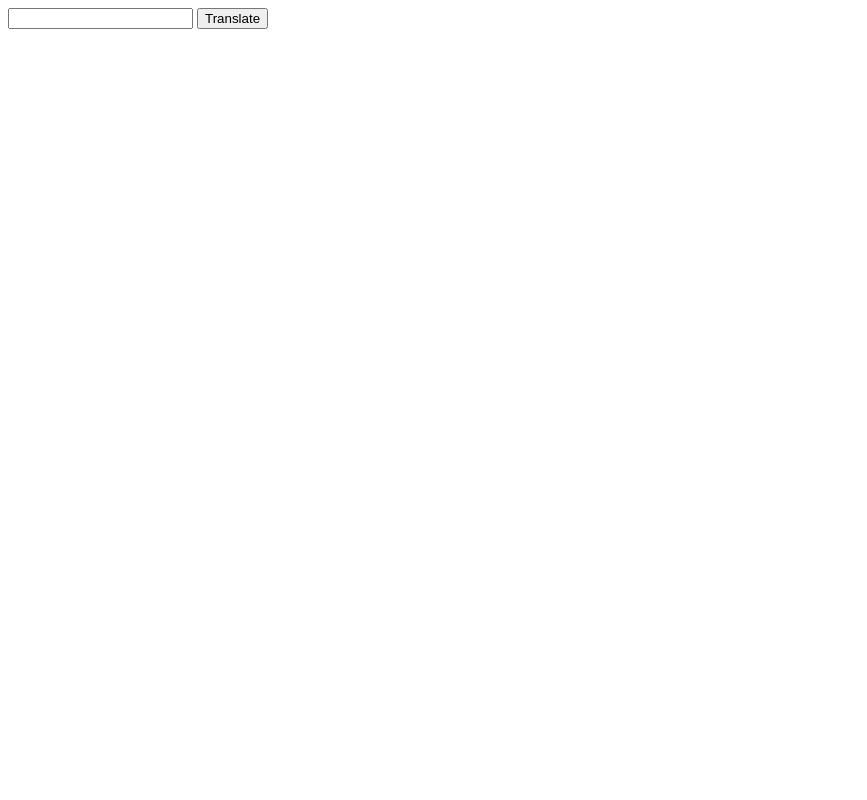
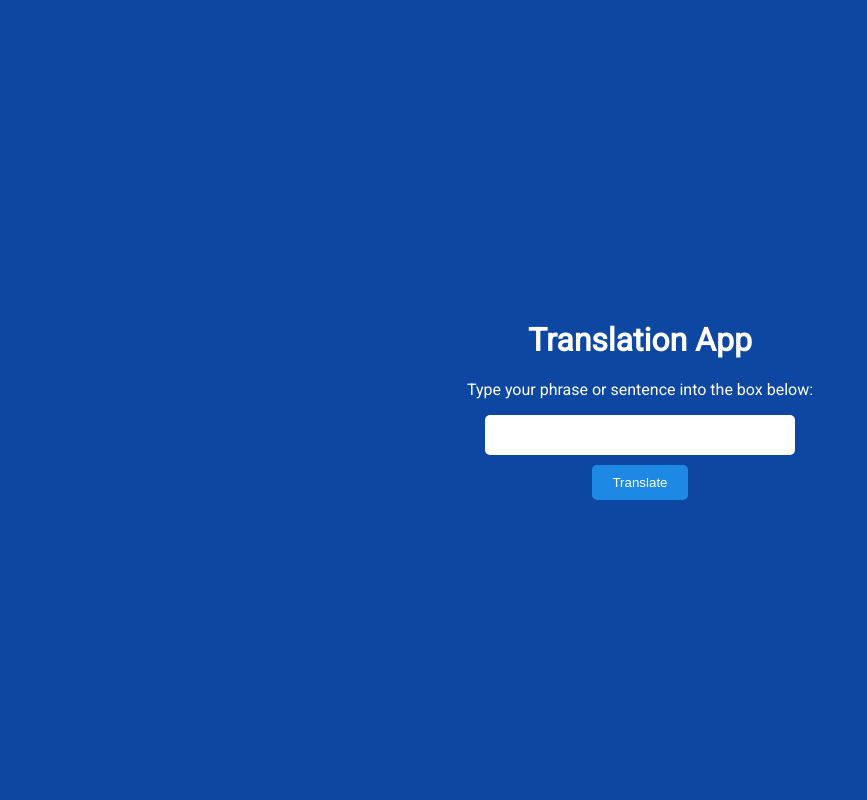
Before and after one commit to morsh3d/language-translator, a Flask app: page / in a window 1280 px wide. Before the commit the part shown is almost empty. Shown: the whole page, without its empty margins (0-867 px from the left). Run offline with Flask 3, Linux system fonts and the light colour scheme.

Commit message:
Play latest audio file each time. Improve UI.

```diff
--- a/app.py
+++ b/app.py
@@ -1,20 +1,23 @@
-from flask import Flask, request, render_template, url_for
-from french import load_model, translate_text
+import glob
+import os
+from flask import Flask, request, render_template
+from french import translate_text
 
 app = Flask(__name__)
-
-# Load the model and tokenizer once when the app starts
-model_name = "Helsinki-NLP/opus-mt-fr-en"
-model, tokenizer = load_model(model_name)
 
 @app.route('/', methods=['GET', 'POST'])
 def home():
     translation = ''
-    audio_file = None
+    latest_audio_file = None
     if request.method == 'POST':
         text = request.form.get('text')
-        translation, audio_file = translate_text(model, tokenizer, text)
-    return render_template('index.html', translation=translation, audio_file=audio_file)
+        translation, audio_file = translate_text(text)
+
+        # Only get the latest audio file if there is a translation
+        if translation:
+            latest_audio_file = os.path.basename(audio_file)
+
+    return render_template('index.html', translation=translation, latest_audio_file=latest_audio_file)
 
 if __name__ == '__main__':
     app.run(debug=True)
--- a/french.py
+++ b/french.py
@@ -1,28 +1,28 @@
 from transformers import MarianMTModel, MarianTokenizer
 from gtts import gTTS
+from datetime import datetime
 import io
 import os
 
-def load_model(model_name):
-    model = MarianMTModel.from_pretrained(model_name)
-    tokenizer = MarianTokenizer.from_pretrained(model_name)
-    return model, tokenizer
+model_name = "Helsinki-NLP/opus-mt-fr-en"
+model = MarianMTModel.from_pretrained(model_name)
+tokenizer = MarianTokenizer.from_pretrained(model_name)
 
-def translate_text(model, tokenizer, input_text):
+def translate_text(input_text):
     input_ids = tokenizer.encode(input_text, return_tensors="pt")
     outputs = model.generate(input_ids, max_length=100, num_beams=16, no_repeat_ngram_size=2, early_stopping=True)
     translated_text = tokenizer.decode(outputs[0], skip_special_tokens=True)
 
     # Convert the translated text to speech
     tts = gTTS(translated_text, lang='en')
-    audio_file = "static/audio.mp3"
+    timestamp = datetime.now().strftime("%Y%m%d%H%M%S")  # Get the current timestamp
+    audio_file = f"static/audio_{timestamp}.mp3"  # Append the timestamp to the filename
+
     tts.save(audio_file)
 
     return translated_text, audio_file
 
 if __name__ == "__main__":
     input_text = input("Enter some text in French: ")
-    model_name = "Helsinki-NLP/opus-mt-fr-en"
-    model, tokenizer = load_model(model_name)
-    translated_output, audio_file = translate_text(model, tokenizer, input_text)
+    translated_output, audio_file = translate_text(input_text)
     print("Translated text:", translated_output)
--- a/templates/index.html
+++ b/templates/index.html
@@ -1,16 +1,73 @@
 <!DOCTYPE html>
 <html>
+<head>
+    <title>Translation App</title>
+    <style>
+        @import url('https://fonts.googleapis.com/css2?family=Roboto&display=swap'); /* Import a futuristic font */
+
+        body {
+            font-family: 'Roboto', sans-serif; /* Use the futuristic font */
+            margin: 0;
+            padding: 0;
+            display: flex;
+            justify-content: center;
+            align-items: center;
+            height: 100vh;
+            background-color: #0d47a1; /* Futuristic blue background */
+            color: #fff; /* White text */
+        }
+        .container {
+            text-align: center;
+        }
+        .input-field {
+            width: 300px;
+            height: 30px;
+            margin-bottom: 10px;
+            padding: 5px;
+            border: none;
+            border-radius: 5px;
+        }
+        .translate-button {
+            padding: 10px 20px;
+            background-color: #1e88e5; /* Lighter blue button */
+            color: white;
+            border: none;
+            border-radius: 5px;
+            cursor: pointer;
+        }
+        .translate-button:hover {
+            background-color: #1565c0; /* Darker blue on hover */
+        }
+        .translation {
+            margin-top: 20px;
+            font-size: 20px;
+            background-color: #1e88e5; /* Lighter blue background */
+            padding: 10px;
+            border-radius: 5px;
+        }
+    </style>
+</head>
 <body>
+    <div class="container">
+        <h1>Translation App</h1>
+        <p>Type your phrase or sentence into the box below:</p>
         <form method="POST">
-        <input name="text" required>
-        <button type="submit">Translate</button>
+            <input class="input-field" name="text" required>
+            <br>
+            <button class="translate-button" type="submit">Translate</button>
         </form>
+        {% if translation %}
+        <div class="translation">
+            <p>Your translated text is:</p>
             <p>{{ translation }}</p>
-    {% if audio_file %}
+        </div>
+        {% endif %}
+        {% if latest_audio_file %}
         <audio controls>
-        <source src="{{ url_for('static', filename='audio.mp3') }}" type="audio/mp3">
+            <source src="{{ url_for('static', filename=latest_audio_file) }}" type="audio/mp3">
             Your browser does not support the audio element.
         </audio>
         {% endif %}
+    </div>
 </body>
 </html>
```
Lines whose indentation alone changed are shown as unchanged.
